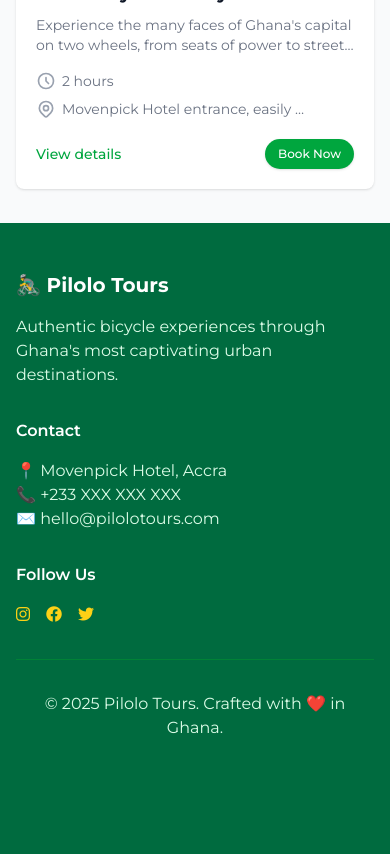
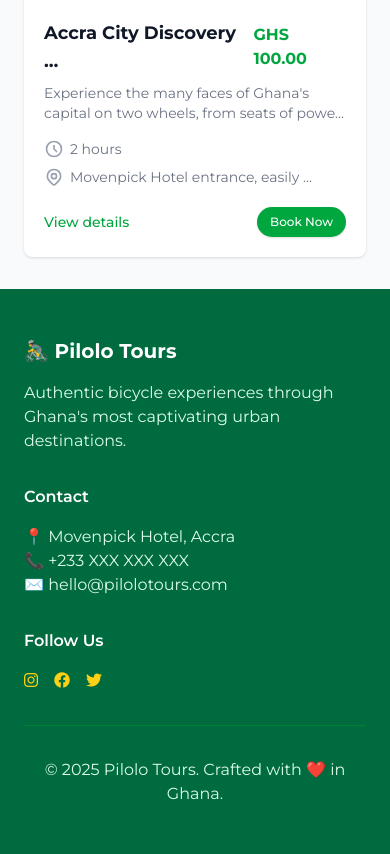
Before and after one commit to pilolo-tours/pilolo, a Django app: page /tours/ in a window 390 px wide. Shown: the part 685-1539 px from the top of the page. Before the commit the page ends 1419 px from the top, so only its background shows below. Run offline with Django 5.2, Linux system fonts and the light colour scheme; data comes from the database, SQL or seed files in the repository; both versions use the stored data as it was after the commit; some libraries are stand-ins or nearby versions.

Commit message:
Refactor: Remove Paystack inline-js package and update tour model
- Deleted the Paystack inline-js package from node_modules.
- Changed the duration field in the Tour model from CharField to IntegerField with a default value of 2 hours.
- Updated various HTML templates to adjust padding and margins for better layout consistency.
- Modified the tour details template to display duration in hours correctly.
- Added new margin utility classes in the CSS for better spacing control.
- Adjusted the navigation and footer sections in the main template for improved responsiveness.

```diff
--- a/pilolo/models.py
+++ b/pilolo/models.py
@@ -52,7 +52,7 @@ class Tour(models.Model):
     """Model representing a tour."""
     name = models.CharField(max_length=200)
     description = models.TextField()
-    duration = models.CharField(max_length=50)
+    duration = models.IntegerField(help_text="Duration in hours", default=2)
     price = models.DecimalField(max_digits=6, decimal_places=2)
     max_participants = models.IntegerField(default=8)
     highlights = models.TextField()
--- a/pilolo/templates/pilolo/home.html
+++ b/pilolo/templates/pilolo/home.html
@@ -29,7 +29,7 @@
 
 <!-- Features Section -->
 <section class="py-16 bg-white">
-    <div class="max-w-7xl mx-auto px-4">
+    <div class="mx-auto px-6 lg:px-24">
         <div class="text-center mb-12">
             <h2 class="text-3xl font-bold text-gray-900 mb-4">Why Choose Pilolo Tours?</h2>
             <p class="text-gray-600 max-w-2xl mx-auto">Founded on the principle that authentic discovery requires both curiosity and connection</p>
@@ -62,7 +62,7 @@
 
 <!-- Tours Section -->
 <section id="tours" class="py-16 bg-gray-50">
-    <div class="px-4 lg:px-24">
+    <div class="px-6 lg:px-24">
         <div class="text-center mb-12">
             <h2 class="text-3xl font-bold text-gray-900 mb-4">Our Tours</h2>
             <p class="text-gray-600">Meticulously crafted bicycle experiences through Ghana's urban destinations</p>
--- a/pilolo/templates/pilolo/tour_details.html
+++ b/pilolo/templates/pilolo/tour_details.html
@@ -3,7 +3,7 @@
 {% block title %}{{ tour.name }} - Pilolo Tours{% endblock %}
 
 {% block content %}
-<div class="max-w-7xl mx-auto px-4 sm:px-6 lg:px-8 py-8">
+<div class="px-6 lg:px-24 py-8">
     <!-- Hero Section -->
     <div class="relative rounded-2xl overflow-hidden mb-10">
         {% if tour.image %}
@@ -22,7 +22,7 @@
 
                 <div class="flex flex-wrap items-center gap-4 text-white">
                     <span class="flex items-center bg-black/30 px-3 py-1 rounded-full">
-                        <span class="mr-2 lg:text-sm text-xs">⏱️</span>{{ tour.duration|truncatewords:2 }}
+                        <span class="mr-2 lg:text-sm text-xs">⏱️</span>{{ tour.duration }} hours
                     </span>
                     <span class="flex items-center bg-black/30 px-3 py-1 rounded-full">
                         <span class="mr-2 lg:text-sm text-xs">👥</span>Max {{ tour.max_participants }}
@@ -160,7 +160,7 @@
                                 Fully Booked
                             </div> -->
                             <div class="text-sm text-gray-500">
-                                <span class="inline-flex items-center px-2 py-1 rounded-full bg-red-100 text-red-800">
+                                <span class="inline-flex items-center px-2 py-1 rounded-full bg-red-100 text-red-800 text-xs">
                                     <svg class="w-4 h-4 mr-1" fill="currentColor" viewBox="0 0 20 20">
                                         <path fill-rule="evenodd" d="M18 10a8 8 0 11-16 0 8 8 0 0116 0zm-7-4a1 1 0 11-2 0 1 1 0 012 0zM9 9a1 1 0 000 2v3a1 1 0 001 1h1a1 1 0 100-2v-3a1 1 0 00-1-1H9z" clip-rule="evenodd" />
                                     </svg>
--- a/pilolo/templates/pilolo/tour_list.html
+++ b/pilolo/templates/pilolo/tour_list.html
@@ -17,7 +17,7 @@
     <div class="absolute inset-0 bg-black/50"></div>
 
     <!-- Content Container -->
-    <div class="relative max-w-7xl mx-auto h-full flex items-center px-4 sm:px-6 lg:px-8">
+    <div class="relative h-full flex items-center px-6 lg:px-24">
       <div class="text-left">
         <h1 class="text-3xl font-extrabold text-white sm:text-4xl md:text-5xl">
           Explore Ghana's Best Bike Tours
@@ -30,14 +30,14 @@
   </div>
 
   <!-- Main Content -->
-  <div class="max-w-7xl mx-auto px-4 sm:px-6 lg:px-8 py-8">
+  <div class="px-6 lg:px-24 py-8">
     <h3 class="text-2xl font-bold text-gray-900">Available Tours</h3>
-    <p class="mt-1 text-gray-600 mb-4">
+    <p class="mt-1 text-gray-600">
       Discover our curated selection of bike tours across Ghana's most iconic destinations.
     </p>
 
     <!-- Tour Grid -->
-    <div class="grid grid-cols-1 gap-6 sm:grid-cols-2 lg:grid-cols-3">
+    <div class="grid grid-cols-1 gap-6 sm:grid-cols-2 lg:grid-cols-3 mt-[2rem]">
       {% for tour in tours %}
       <div class="bg-white overflow-hidden shadow rounded-lg hover:shadow-lg transition-shadow duration-300">
         <!-- Tour Image -->
--- a/static/css/output.css
+++ b/static/css/output.css
@@ -397,6 +397,15 @@
   .mt-10 {
     margin-top: calc(var(--spacing) * 10);
   }
+  .mt-\[2rem\] {
+    margin-top: 2rem;
+  }
+  .mt-\[3rem\] {
+    margin-top: 3rem;
+  }
+  .mt-\[4rem\] {
+    margin-top: 4rem;
+  }
   .mr-1 {
     margin-right: calc(var(--spacing) * 1);
   }
@@ -435,6 +444,9 @@
   }
   .mb-12 {
     margin-bottom: calc(var(--spacing) * 12);
+  }
+  .mb-\[4rem\] {
+    margin-bottom: 4rem;
   }
   .-ml-1 {
     margin-left: calc(var(--spacing) * -1);
@@ -1150,6 +1162,9 @@
   .px-8 {
     padding-inline: calc(var(--spacing) * 8);
   }
+  .px-24 {
+    padding-inline: calc(var(--spacing) * 24);
+  }
   .py-0\.5 {
     padding-block: calc(var(--spacing) * 0.5);
   }
@@ -2001,6 +2016,11 @@
     @media (width >= 48rem) {
       font-size: var(--text-6xl);
       line-height: var(--tw-leading, var(--text-6xl--line-height));
+    }
+  }
+  .lg\:right-4 {
+    @media (width >= 64rem) {
+      right: calc(var(--spacing) * 4);
     }
   }
   .lg\:col-span-1 {
--- a/templates/index.html
+++ b/templates/index.html
@@ -21,7 +21,7 @@
 
   <!-- Navigation -->
   <nav class="bg-white shadow-lg sticky top-0 z-50">
-    <div class="max-w-7xl mx-auto px-4 sm:px-6 lg:px-8">
+    <div class="px-6 lg:px-24">
       <div class="flex justify-between items-center h-16">
         <!-- Logo/Brand -->
         <div class="flex-shrink-0 flex items-center">
@@ -141,7 +141,7 @@
 
   <!-- Footer -->
   <footer class="bg-ghana-green text-white">
-    <div class="max-w-7xl mx-auto px-4 py-12">
+    <div class="px-6 py-12 lg:px-24">
       <div class="grid md:grid-cols-3 gap-8">
         <div>
           <h3 class="text-xl font-bold mb-4">🚴‍♂️ Pilolo Tours</h3>
```
Also changed, not shown: db.sqlite3, 1 other file.
